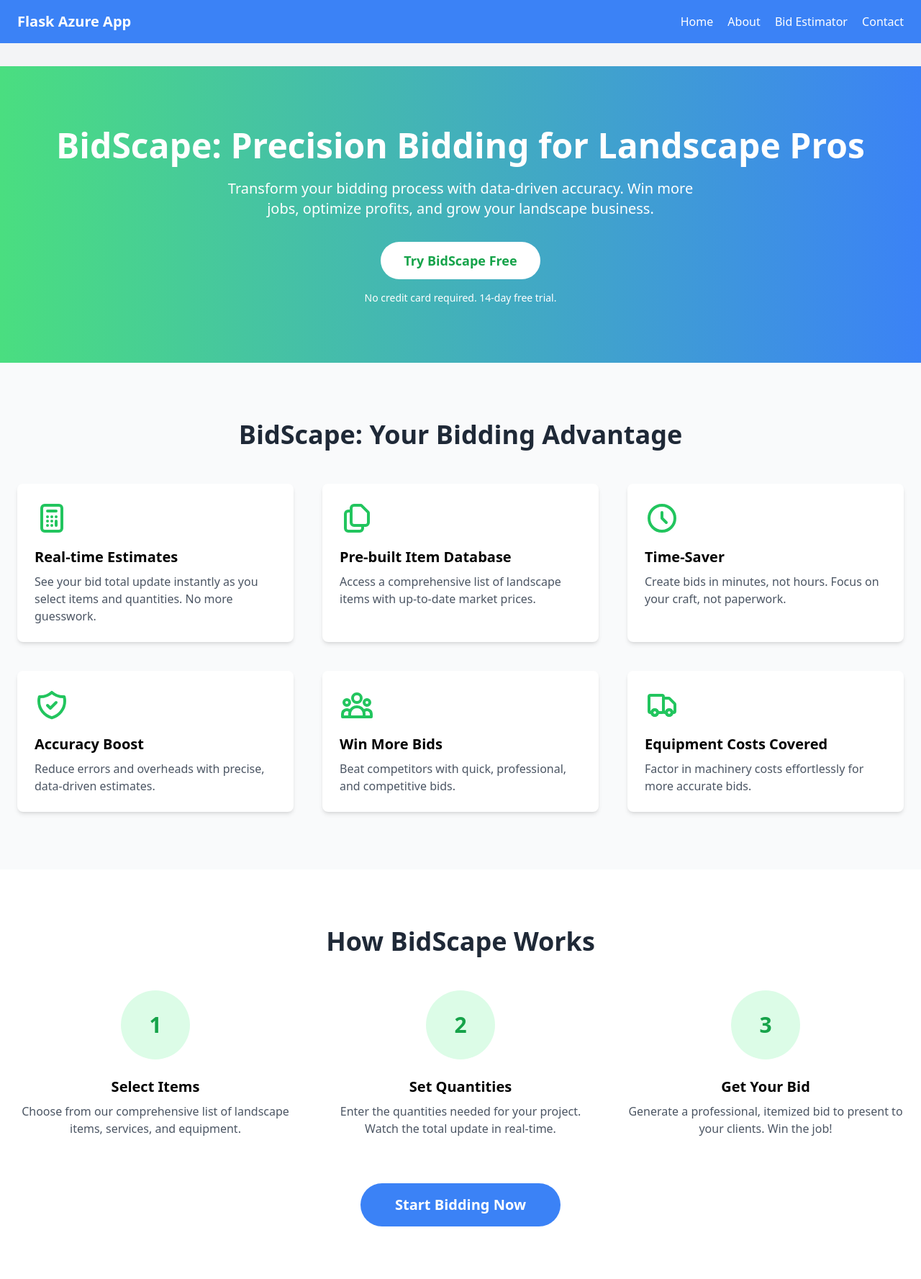
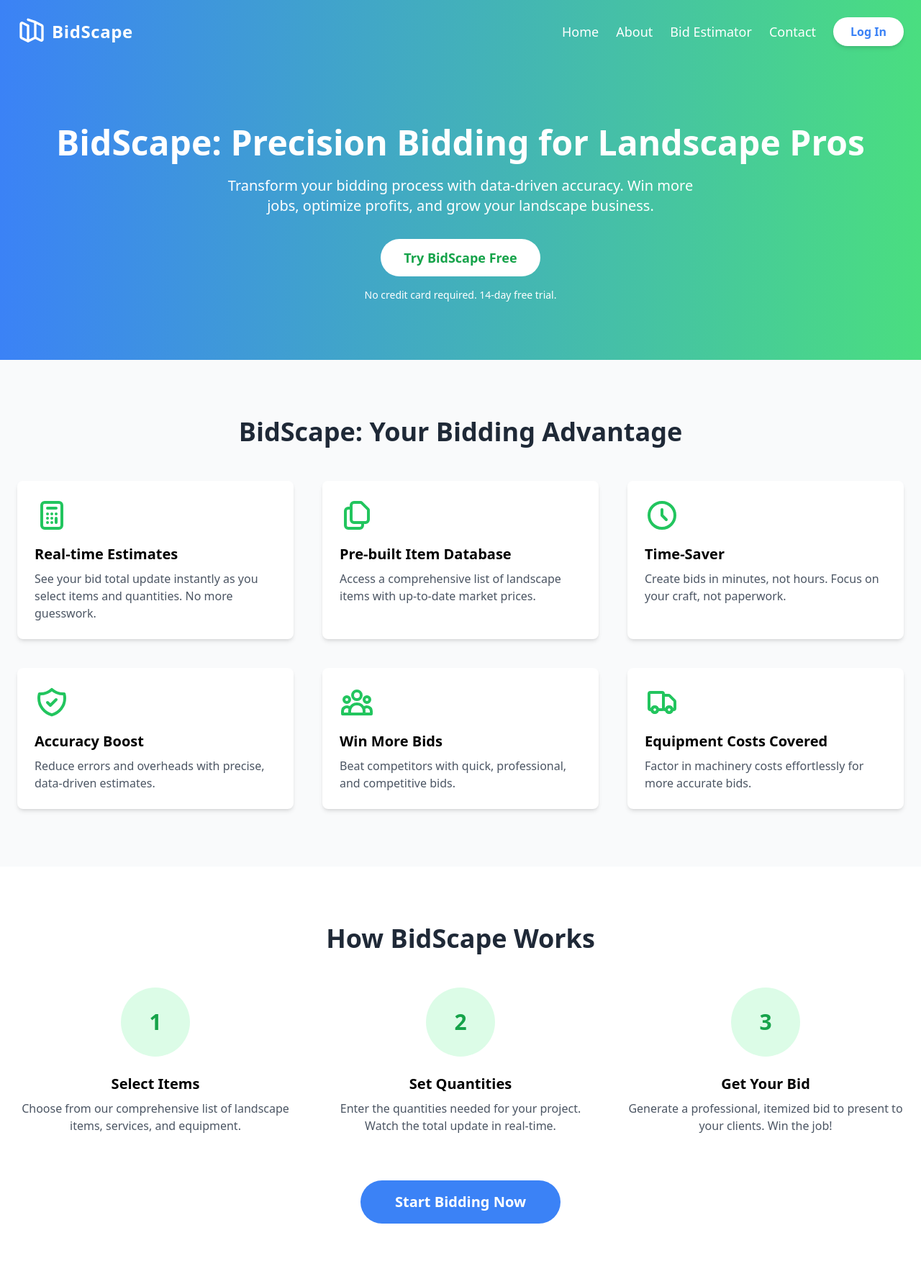
Before and after one commit to JohnathonCrowder/Landscape_bidder, a Flask app: page / in a window 1280 px wide. Shown: the top 1777 px of the page at 72% size. Run offline with Flask 3, Linux system fonts and the light colour scheme; some libraries are stand-ins or nearby versions.

Commit message:
Updated header to look better

```diff
--- a/app/templates/base.html
+++ b/app/templates/base.html
@@ -3,25 +3,94 @@
 <head>
     <meta charset="UTF-8">
     <meta name="viewport" content="width=device-width, initial-scale=1.0">
-    <title>{% block title %}{% endblock %} - Flask Azure App</title>
+    <title>{% block title %}{% endblock %} - BidScape</title>
     <script src="https://cdn.tailwindcss.com"></script>
+    <script src="https://kit.fontawesome.com/your-kit-code.js" crossorigin="anonymous"></script>
+    <link rel="stylesheet" href="https://cdnjs.cloudflare.com/ajax/libs/animate.css/4.1.1/animate.min.css">
 </head>
 <body class="bg-gray-100">
-    <header class="bg-blue-500 text-white py-4 px-6">
-        <nav class="flex justify-between items-center">
-            <div>
-                <a href="{{ url_for('main.index') }}" class="text-xl font-bold">Flask Azure App</a>
+    <header class="bg-gradient-to-r from-blue-500 to-green-400 text-white py-6 shadow-md">
+        <div class="container mx-auto px-6">
+            <nav class="flex justify-between items-center">
+                <div class="flex items-center space-x-2">
+                    <svg class="w-10 h-10" fill="none" stroke="currentColor" viewBox="0 0 24 24" xmlns="http://www.w3.org/2000/svg">
+                        <path stroke-linecap="round" stroke-linejoin="round" stroke-width="2" d="M9 20l-5.447-2.724A1 1 0 013 16.382V5.618a1 1 0 011.447-.894L9 7m0 13l6-3m-6 3V7m6 10l4.553 2.276A1 1 0 0021 18.382V7.618a1 1 0 00-.553-.894L15 4m0 13V4m0 0L9 2"></path>
+                    </svg>
+                    <a href="{{ url_for('main.index') }}" class="text-2xl font-extrabold tracking-wide">BidScape</a>
+                </div>
+                <div class="hidden md:flex items-center space-x-6">
+                    <a href="{{ url_for('main.index') }}" class="text-lg font-medium hover:text-blue-100 transition duration-300 ease-in-out">Home</a>
+                    <a href="{{ url_for('main.about') }}" class="text-lg font-medium hover:text-blue-100 transition duration-300 ease-in-out">About</a>
+                    <a href="{{ url_for('main.bid_estimator') }}" class="text-lg font-medium hover:text-blue-100 transition duration-300 ease-in-out">Bid Estimator</a>
+                    <a href="{{ url_for('main.contact') }}" class="text-lg font-medium hover:text-blue-100 transition duration-300 ease-in-out">Contact</a>
+                    <a href="#" class="bg-white text-blue-500 hover:bg-blue-100 font-bold py-2 px-6 rounded-full transition duration-300 ease-in-out shadow-md hover:shadow-lg transform hover:scale-105">
+                        Log In
+                    </a>
+                </div>
+                <div class="md:hidden">
+                    <button id="mobile-menu-btn" class="text-white focus:outline-none">
+                        <svg class="w-6 h-6" fill="none" stroke="currentColor" viewBox="0 0 24 24" xmlns="http://www.w3.org/2000/svg">
+                            <path stroke-linecap="round" stroke-linejoin="round" stroke-width="2" d="M4 6h16M4 12h16M4 18h16"></path>
+                        </svg>
+                    </button>
+                </div>
+            </nav>
+            <div id="mobile-menu" class="hidden mt-4 animate__animated animate__fadeIn">
+                <div class="flex flex-col space-y-4">
+                    <a href="{{ url_for('main.index') }}" class="text-lg font-medium hover:text-blue-100 transition duration-300 ease-in-out">Home</a>
+                    <a href="{{ url_for('main.about') }}" class="text-lg font-medium hover:text-blue-100 transition duration-300 ease-in-out">About</a>
+                    <a href="{{ url_for('main.bid_estimator') }}" class="text-lg font-medium hover:text-blue-100 transition duration-300 ease-in-out">Bid Estimator</a>
+                    <a href="{{ url_for('main.contact') }}" class="text-lg font-medium hover:text-blue-100 transition duration-300 ease-in-out">Contact</a>
+                    <a href="#" class="bg-white text-blue-500 hover:bg-blue-100 font-bold py-2 px-6 rounded-full transition duration-300 ease-in-out shadow-md hover:shadow-lg transform hover:scale-105 text-center">
+                        Log In
+                    </a>
+                </div>
             </div>
-            <div class="space-x-4">
-                <a href="{{ url_for('main.index') }}" class="hover:text-blue-300">Home</a>
-                <a href="{{ url_for('main.about') }}" class="hover:text-blue-300">About</a>
-                <a href="{{ url_for('main.bid_estimator') }}" class="hover:text-blue-300">Bid Estimator</a>
-                <a href="{{ url_for('main.contact') }}" class="hover:text-blue-300">Contact</a>
-            </div>
-        </nav>
+        </div>
     </header>
-    <main class="container mx-auto py-8">
+
+    <main class="min-h-screen">
         {% block content %}{% endblock %}
     </main>
+
+    <footer class="bg-gray-800 text-white py-12">
+        <div class="container mx-auto px-6 text-center">
+            <div class="flex flex-col md:flex-row justify-between items-center">
+                <div class="mb-6 md:mb-0">
+                    <h3 class="text-2xl font-bold mb-2">BidScape</h3>
+                    <p class="text-gray-400">Precision bidding for landscapers.</p>
+                </div>
+                <div class="flex space-x-6">
+                    <a href="#" class="text-gray-400 hover:text-white transition duration-300 ease-in-out">
+                        <i class="fab fa-facebook-square fa-2x"></i>
+                    </a>
+                    <a href="#" class="text-gray-400 hover:text-white transition duration-300 ease-in-out">
+                        <i class="fab fa-twitter-square fa-2x"></i>
+                    </a>
+                    <a href="#" class="text-gray-400 hover:text-white transition duration-300 ease-in-out">
+                        <i class="fab fa-linkedin fa-2x"></i>
+                    </a>
+                    <a href="#" class="text-gray-400 hover:text-white transition duration-300 ease-in-out">
+                        <i class="fab fa-instagram-square fa-2x"></i>
+                    </a>
+                </div>
+            </div>
+            <div class="mt-12">
+                <ul class="flex flex-col md:flex-row justify-center space-y-4 md:space-y-0 md:space-x-8">
+                    <li><a href="#" class="text-gray-400 hover:text-white transition duration-300 ease-in-out">Terms of Service</a></li>
+                    <li><a href="#" class="text-gray-400 hover:text-white transition duration-300 ease-in-out">Privacy Policy</a></li>
+                    <li><a href="#" class="text-gray-400 hover:text-white transition duration-300 ease-in-out">Careers</a></li>
+                    <li><a href="#" class="text-gray-400 hover:text-white transition duration-300 ease-in-out">Blog</a></li>
+                </ul>
+            </div>
+        </div>
+    </footer>
+
+    <script>
+        document.getElementById('mobile-menu-btn').addEventListener('click', function() {
+            const mobileMenu = document.getElementById('mobile-menu');
+            mobileMenu.classList.toggle('hidden');
+        });
+    </script>
 </body>
 </html>
--- a/app/templates/index.html
+++ b/app/templates/index.html
@@ -3,7 +3,7 @@
 {% block title %}Home{% endblock %}
 
 {% block content %}
-<div class="bg-gradient-to-r from-green-400 to-blue-500 text-white py-20">
+<div class="bg-gradient-to-r from-blue-500 to-green-400 text-white py-20">
     <div class="container mx-auto px-6 text-center">
         <h1 class="text-5xl font-extrabold mb-4 leading-tight">BidScape: Precision Bidding for Landscape Pros</h1>
         <p class="text-xl mb-8 max-w-2xl mx-auto">Transform your bidding process with data-driven accuracy. Win more jobs, optimize profits, and grow your landscape business.</p>
```
